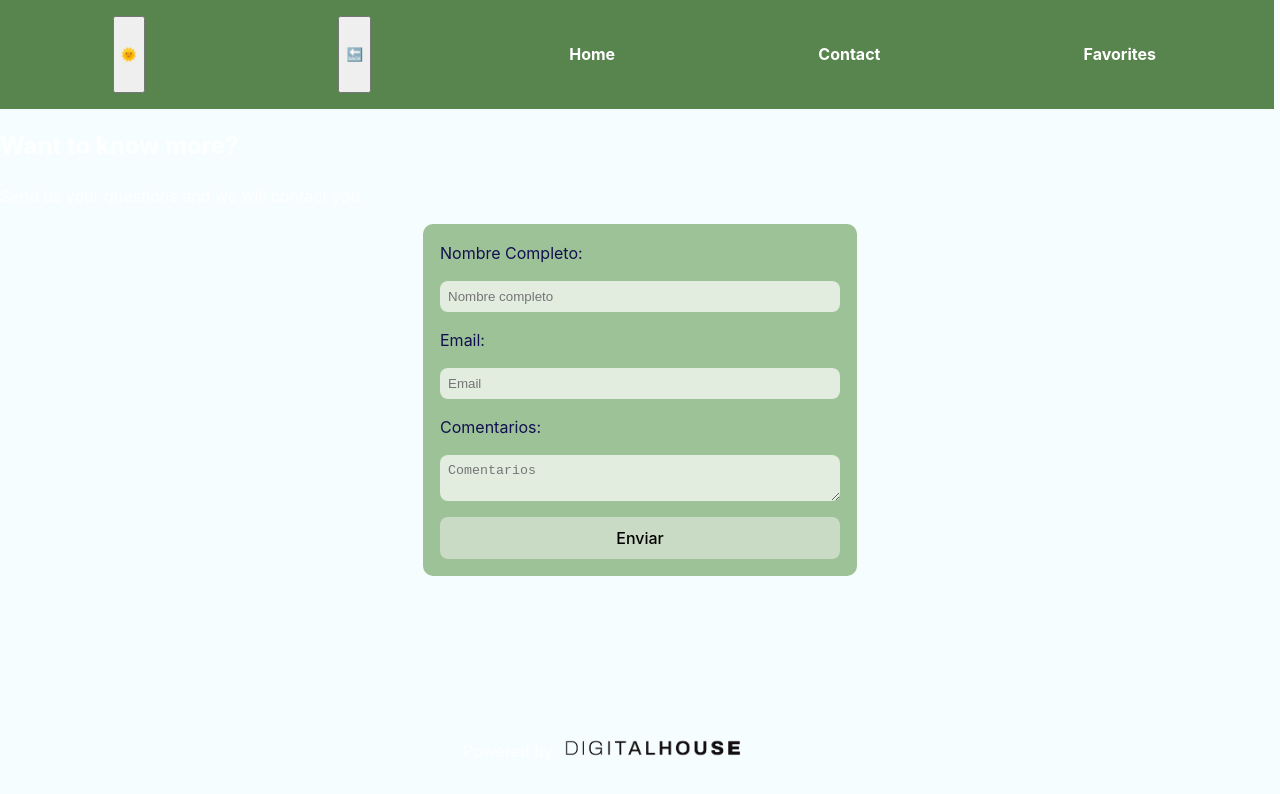
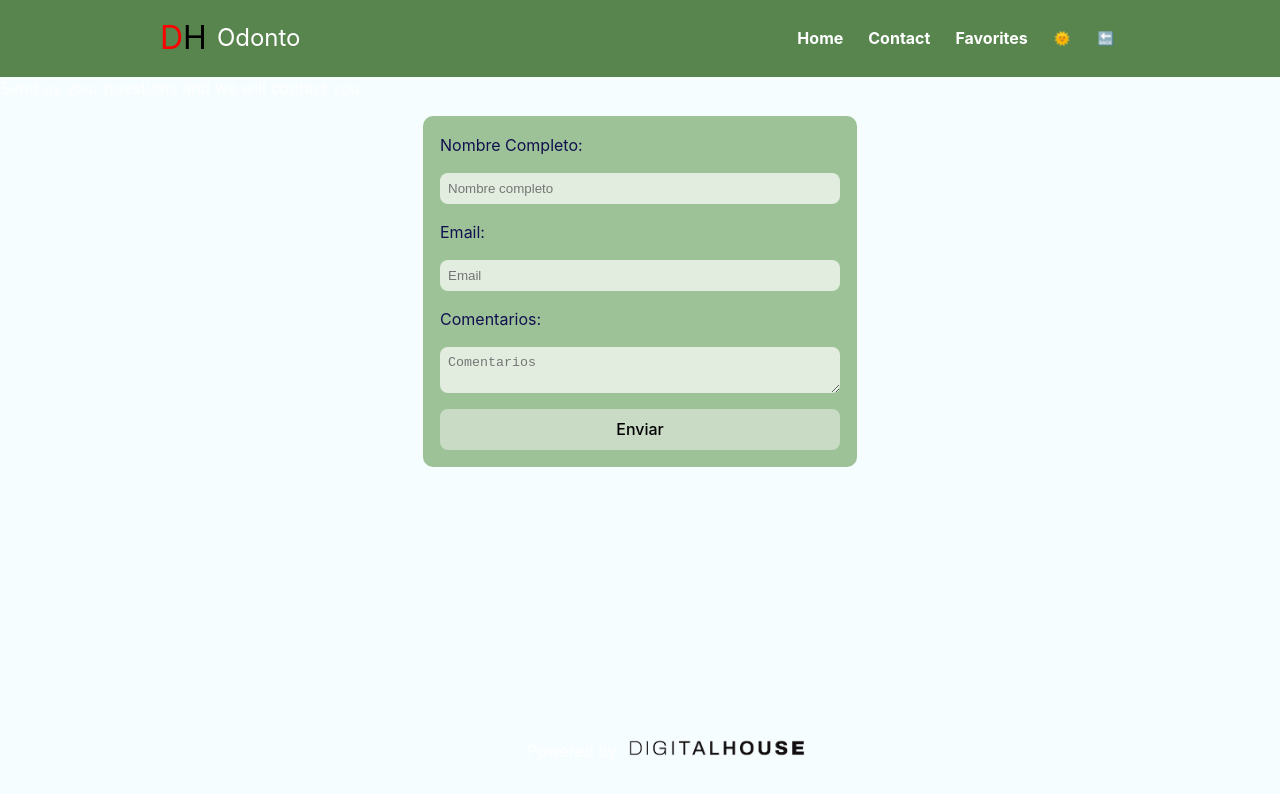
Before and after one commit to Jessaleem/fe3-final, a React (Vite) app: page /contact in a window 1280 px wide. Shown: the top 794 px of the page. Built offline with nearby package versions, Linux system fonts and the light colour scheme; no server answers.

Commit message:
changes in layout

```diff
--- a/src/Components/Card.jsx
+++ b/src/Components/Card.jsx
@@ -22,7 +22,7 @@ const Card = ({ char }) => {
           <h4>{char.name}</h4>
           <p>{char.username}</p>
         </Link>
-        <button onClick={addFav}>⭐</button>
+        <button className="favButton" onClick={addFav}>⭐</button>
         {/* En cada card deberan mostrar en name - username y el id */}
 
         {/* No debes olvidar que la Card a su vez servira como Link hacia la pagina de detalle */}
--- a/src/Components/Navbar.jsx
+++ b/src/Components/Navbar.jsx
@@ -9,8 +9,11 @@ const Navbar = () => {
 
   return (
     <nav className="navbar">
-      <button onClick={toogleTheme}>{theme === 'light' ? '🌞' : '🌚'}</button>
-      <button onClick={() => navigate(-1)}>🔙</button>
+      <div className="navbar-title">
+        <span className="navbar-titleI">DH</span>
+        <span className="navbar-titleII">Odonto</span>
+      </div>
+      <div className="navbar-links">
       <Link to={routes.home}>
         <h4>Home</h4>
       </Link>
@@ -20,6 +23,9 @@ const Navbar = () => {
       <Link to={routes.favs}>
         <h4>Favorites</h4>
       </Link>
+      <button className="navbar-button" onClick={toogleTheme}>{theme === 'light' ? '🌞' : '🌚'}</button>
+      <button onClick={() => navigate(-1)}>🔙</button>
+      </div>
     </nav>
   )
 }
--- a/src/Routes/Detail.jsx
+++ b/src/Routes/Detail.jsx
@@ -25,12 +25,24 @@ const Detail = () => {
 
   return (
     <div className={DetailStyle.master}>
-      <div className={DetailStyle.detail}>
-        <h1>Nombre: {detail.name}</h1>
-        <h3>Email: {detail.email}</h3>
-        <h3>Telefono: {detail.phone}</h3>
-        <h3>Sitio Web: {detail.website}</h3>
-      </div>
+      <table>
+        <thead>
+          <tr>
+            <th>Nombre</th>
+            <th>Email</th>
+            <th>Telefono</th>
+            <th>Sitio Web</th>
+          </tr>
+        </thead>
+        <tbody>
+          <tr>
+            <td>{detail.name}</td>
+            <td>{detail.email}</td>
+            <td>{detail.phone}</td>
+            <td>{detail.website}</td>
+          </tr>
+        </tbody>
+      </table>
     </div>
   )
 }
--- a/src/Styles/Card.module.css
+++ b/src/Styles/Card.module.css
@@ -17,6 +17,7 @@
     justify-content: space-around;
     flex-direction: column;
     align-items: center;
+    text-align: center;
     border: 2px solid rgb(57, 126, 143);
     border-radius: 10px;
     width: 250px;
--- a/src/Styles/Detail.module.css
+++ b/src/Styles/Detail.module.css
@@ -1,9 +1,9 @@
 .master{
   display:flex;
-  width:100%;
+  padding:0 30px;
   flex-wrap: wrap;
   justify-content: space-around;
-  margin-top: 20px;
+  margin-top: 80px;
 }
 .detail{
     display: flex;
@@ -13,7 +13,6 @@
     border: 2px solid rgb(57, 126, 143);
     border-radius: 10px;
     width: 400px;
-    height: 400px;
     padding: 0.5rem 0.5rem 0 0.5rem;
     border: 0.5px solid rgb(136, 136, 136);
     /*background-color: rgb(57, 126, 143);*/
--- a/src/index.css
+++ b/src/index.css
@@ -29,21 +29,29 @@ code {
   font-family: source-code-pro, Menlo, Monaco, Consolas, 'Courier New',
     monospace;
 }
+
 .favButton{
   background-color: rgba(136, 136, 136, 0.116);
   padding: 10px;
   border: none;
-  width: 100%;
   cursor: pointer;
+}
+
+.favButton:hover {
+  background-color: rgba(136, 136, 136, 0.05);
 }
 
 h1{
   text-align: center;
+  color: black
+}
+
+body.dark h1 {
+  color: white;
 }
 
 nav{
   display: flex;
-  width: 80vw;
   justify-content: flex-start;
   padding: 1rem;
 }
@@ -65,9 +73,15 @@ footer {
   padding: 2rem;
   position: fixed;
   bottom: 0;
-  width: 90%;
+  width: 100%;
   height: 40px;
   margin-top: 2rem;
+  z-index: 50;
+  background-color: #F6FDFF;
+}
+
+body.dark footer {
+  background-color: #12121296;
 }
 
 footer > img{
@@ -85,9 +99,10 @@ footer > p{
   justify-content: space-evenly;
   gap: 1rem;
   width: 90vw;
-  height: auto;
+  margin-bottom: 104px;
   flex-wrap: wrap;
-  margin: 0 auto;
+  margin-left: auto;
+  margin-right: auto;
 }
 
 table {
@@ -121,15 +136,28 @@ body.dark a {
 .home {
   display: flex;
   flex-direction: column;
+  margin-top:76.4px;
+  margin-bottom: 110px;
+}
+
+button {
+  background-color: transparent;
+  border: none;
+  cursor: pointer;
 }
 
 .navbar {
   background-color: rgb(88, 133, 78);
-  width: 97%;
   display: flex;
   flex-direction: row;
-  justify-content: space-around;
+  justify-content: space-between;
+  align-items: center;
   color: #fff;
+  padding: 0 10rem;
+  position: fixed;
+  top: 0;
+  left:0;
+  right: 0;
 }
 
 .navbar a{
@@ -143,3 +171,33 @@ body.dark a {
 div{
   display: block;
 }
+
+.navbar-links {
+  display: flex;
+  gap: 15px
+}
+
+.navbar-title {
+  display: flex;
+  gap: 10px;
+  align-items: center;
+}
+
+.navbar-titleI {
+  font-size: 2rem;
+  color: black
+}
+
+.navbar-titleI::first-letter{
+  color: red
+}
+
+.navbar-titleII {
+  font-size: 1.5rem;
+}
+
+table {
+  margin-top: 86px;
+  color: black;
+  padding: 0 20px;
+}
```
